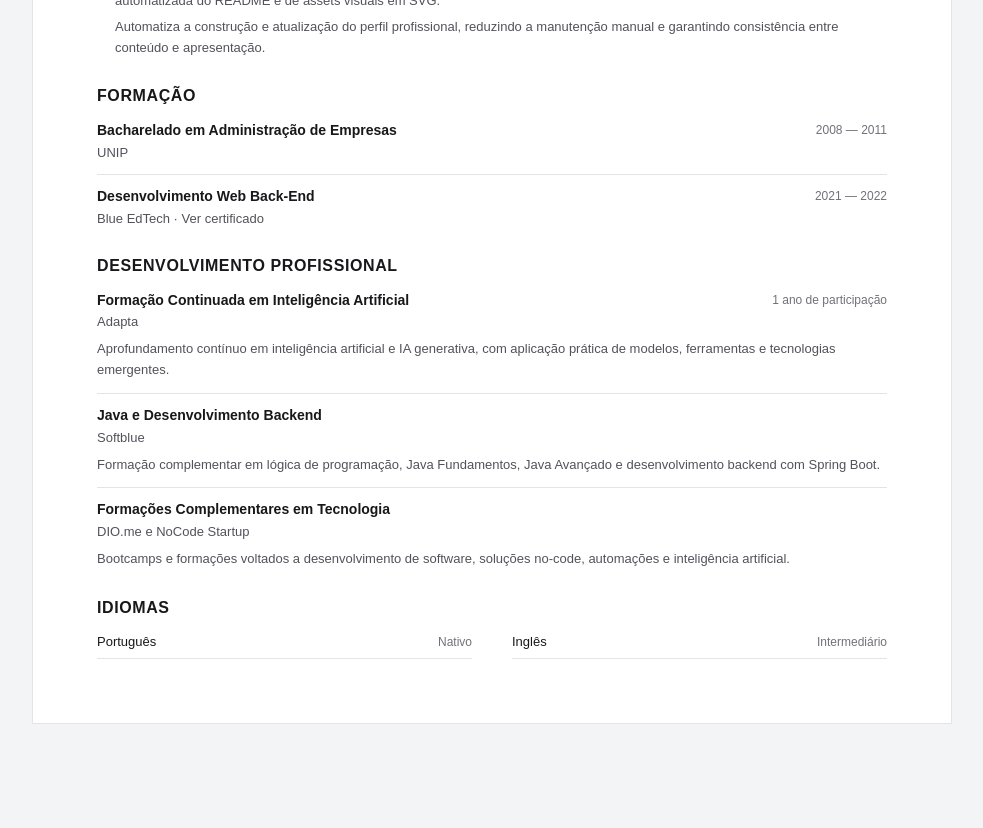
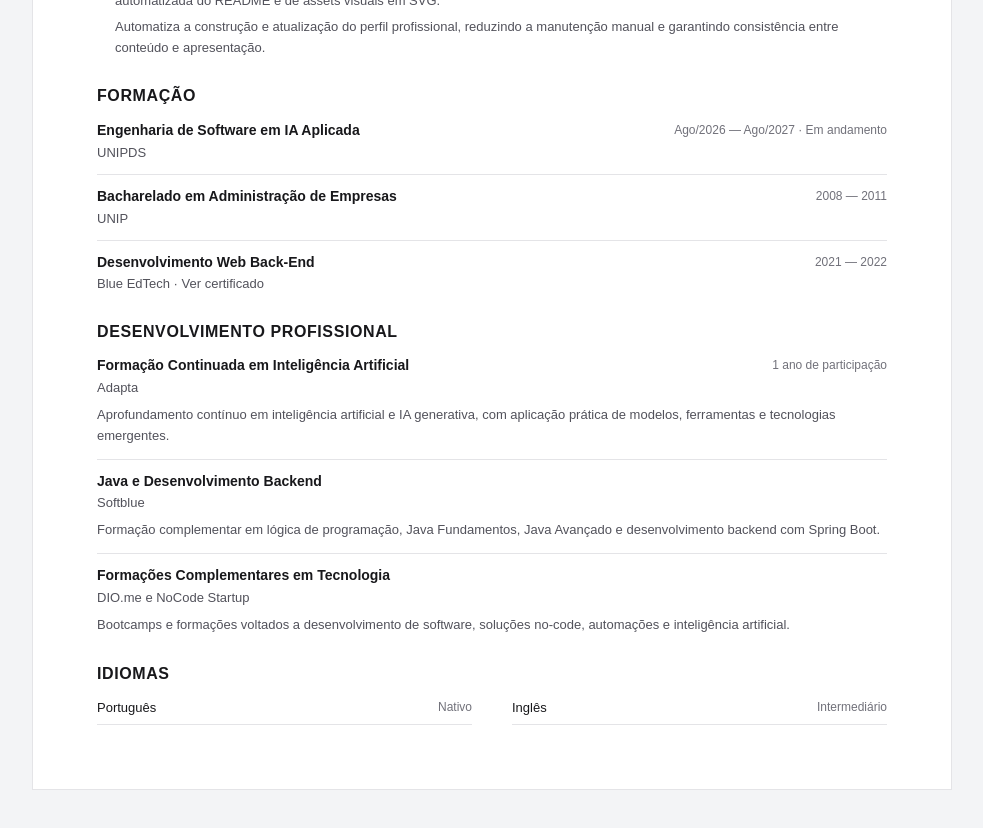
Before and after one commit to GHEPT/cv-html-pdf-bilingue, a Next.js app: page / in a window 1280 px wide. Shown: the part 3480-4308 px from the top of the page, without its empty margins (148-1131 px from the left). Before the commit the page ends 4252 px from the top, so only its background shows below. Built offline with nearby package versions, Linux system fonts and the light colour scheme.

Commit message:
feat: add postgraduate education

```diff
--- a/src/content/cv.ts
+++ b/src/content/cv.ts
@@ -252,6 +252,11 @@ export const cvContent: CvContentByLocale = {
             title: "Formação",
 
             items: [
+                {
+                    institution: "UNIPDS",
+                    course: "Engenharia de Software em IA Aplicada",
+                    period: "Ago/2026 — Ago/2027 · Em andamento",
+                },
                 {
                     institution: "UNIP",
                     course: "Bacharelado em Administração de Empresas",
@@ -559,6 +564,11 @@ export const cvContent: CvContentByLocale = {
 
             items: [
                 {
+                    institution: "UNIPDS",
+                    course: "Software Engineering in Applied AI",
+                    period: "Aug 2026 — Aug 2027 · In progress",
+                },
+                {
                     institution: "UNIP",
                     course: "Bachelor's Degree in Business Administration",
                     period: "2008 — 2011",
```
